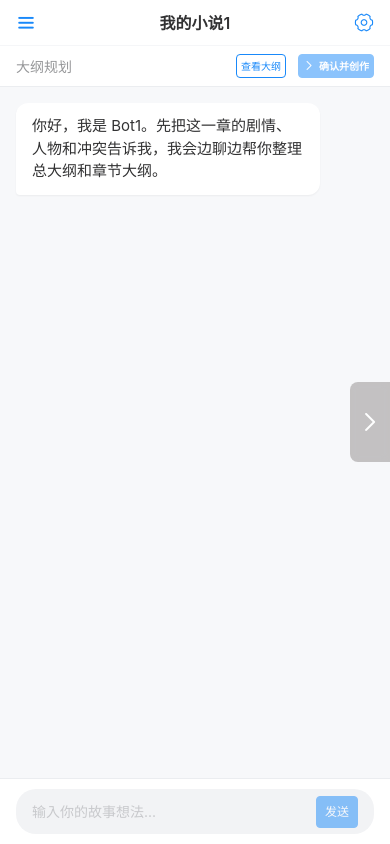
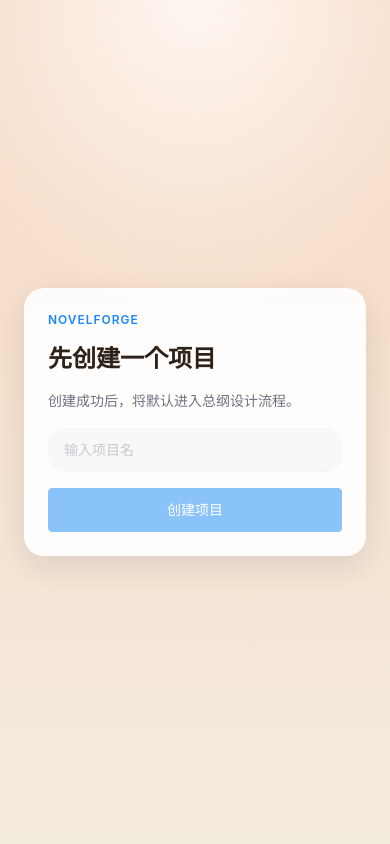
Before and after one commit to benisong/NovelForge, a Vue app in the folder static/mobile-app/: page /#/project in a window 390 px wide. Built offline with nearby package versions, Linux system fonts and the light colour scheme; no server answers.

Commit message:
feat: add mobile project creation flow

```diff
--- a/static/mobile-app/src/stores/project.js
+++ b/static/mobile-app/src/stores/project.js
@@ -154,6 +154,9 @@ export const useProjectStore = defineStore('project', () => {
   const projectName = ref('我的小说1');
   const chatHistory = ref([]);
   const currentOutline = ref('');
+  const outlineDraft = ref('');
+  const outlineMode = ref('');
+  const outlineDirty = ref(false);
   const chapterOutline = ref('');
   const currentContent = ref('');
   const selectedStyleId = ref('');
@@ -172,6 +175,29 @@ export const useProjectStore = defineStore('project', () => {
 
   const setConfig = (nextConfig) => {
     config.value = normalizeConfig(nextConfig);
+  };
+
+  const createProject = (name = '') => {
+    const normalizedName = String(name || '').trim() || '我的小说1';
+    projectId.value = `proj_${Date.now().toString(36)}`;
+    projectName.value = normalizedName;
+    chatHistory.value = [];
+    currentOutline.value = '';
+    outlineDraft.value = '';
+    outlineMode.value = 'design';
+    outlineDirty.value = false;
+    chapterOutline.value = '';
+    currentContent.value = '';
+    reviews.value = [];
+    summaries.value = [];
+    bigSummaries.value = [];
+    chapters.value = [];
+    lastRewriteSuggestions.value = '';
+    pendingPlanningPrompt.value = '';
+    selectedStyleId.value = defaultStyleId.value;
+    wordCount.value = defaultWordCount.value;
+    localStorage.setItem('nf_last_project', projectId.value);
+    return projectId.value;
   };
 
   const createConfigDraft = () => cloneValue(config.value || createDefaultConfig());
@@ -307,6 +333,9 @@ export const useProjectStore = defineStore('project', () => {
       projectName.value = data.name || '我的小说1';
       chatHistory.value = data.chat_history || [];
       currentOutline.value = data.current_outline || '';
+      outlineDraft.value = data.outline_draft || '';
+      outlineMode.value = data.outline_mode || '';
+      outlineDirty.value = !!data.outline_dirty;
       chapterOutline.value = data.chapter_outline || '';
       currentContent.value = data.current_content || '';
       {
@@ -343,7 +372,7 @@ export const useProjectStore = defineStore('project', () => {
     }
 
     if (!projectId.value) {
-      projectId.value = `proj_${Date.now().toString(36)}`;
+      return false;
     }
 
     const payload = {
@@ -352,6 +381,9 @@ export const useProjectStore = defineStore('project', () => {
       chapters: chapters.value,
       chat_history: chatHistory.value,
       current_outline: currentOutline.value,
+      outline_draft: outlineDraft.value,
+      outline_mode: outlineMode.value,
+      outline_dirty: outlineDirty.value,
       chapter_outline: chapterOutline.value,
       current_content: currentContent.value,
       style_id: selectedStyleId.value,
@@ -389,6 +421,9 @@ export const useProjectStore = defineStore('project', () => {
     projectName,
     chatHistory,
     currentOutline,
+    outlineDraft,
+    outlineMode,
+    outlineDirty,
     chapterOutline,
     currentContent,
     selectedStyleId,
@@ -407,6 +442,7 @@ export const useProjectStore = defineStore('project', () => {
     saveConfig,
     fetchAvailableModels,
     loadStyleDefaults,
+    createProject,
     loadProject,
     saveProject,
     BOT_KEYS,
--- a/static/mobile-app/src/views/Planning.vue
+++ b/static/mobile-app/src/views/Planning.vue
@@ -11,7 +11,7 @@
           icon="arrow"
           type="primary"
           class="next-btn"
-          :disabled="isGenerating || !hasOutline"
+          :disabled="isGenerating || !canProceedToWriting"
           @click="confirmOutlineAndNext"
         >
           确认并创作
@@ -99,14 +99,16 @@ watch(
 
 const welcomeMessage = {
   role: 'assistant',
-  content: '你好，我是 Bot1。先把这一章的剧情、人物和冲突告诉我，我会边聊边帮你整理总大纲和章节大纲。',
+  content: '你好，我是 Bot1。先把你当前想推进的剧情、人物、冲突或设定告诉我，我会帮你梳理当前章节规划，并结合已有正式总纲继续讨论。',
 };
 
 const displayHistory = computed(() => (
   projectStore.chatHistory.length > 0 ? projectStore.chatHistory : [welcomeMessage]
 ));
 
-const hasOutline = computed(() => Boolean(projectStore.currentOutline || projectStore.chapterOutline));
+const hasOfficialOutline = computed(() => Boolean(String(projectStore.currentOutline || '').trim()));
+const hasChapterOutline = computed(() => Boolean(String(projectStore.chapterOutline || '').trim()));
+const canProceedToWriting = computed(() => hasOfficialOutline.value && hasChapterOutline.value);
 
 const scrollToBottom = async () => {
   await nextTick();
@@ -121,12 +123,8 @@ const formatMessage = (text, role) => {
 };
 
 const syncOutlines = (fullText) => {
-  const outline = extractOutline(fullText);
   const chapterOutline = extractChapterOutline(fullText);
 
-  if (outline) {
-    projectStore.currentOutline = outline;
-  }
   if (chapterOutline) {
     projectStore.chapterOutline = chapterOutline;
   }
@@ -196,8 +194,13 @@ const sendMessage = async () => {
 };
 
 const confirmOutlineAndNext = async () => {
-  if (!hasOutline.value) {
-    showToast('先让 Bot1 生成大纲再继续');
+  if (!hasOfficialOutline.value) {
+    showToast('请先完成正式总纲设计，再进入创作');
+    return;
+  }
+
+  if (!hasChapterOutline.value) {
+    showToast('请先让 Bot1 生成当前章节大纲');
     return;
   }
 
--- a/static/mobile-app/src/views/ProjectDetail.vue
+++ b/static/mobile-app/src/views/ProjectDetail.vue
@@ -1,5 +1,23 @@
 <template>
   <div class="project-detail-container">
+    <div v-if="!projectStore.projectId" class="project-empty-state">
+      <div class="project-empty-card">
+        <p class="project-empty-kicker">NovelForge</p>
+        <h2>先创建一个项目</h2>
+        <p class="project-empty-copy">创建成功后，将默认进入总纲设计流程。</p>
+        <van-field
+          v-model="newProjectName"
+          placeholder="输入项目名"
+          class="project-empty-input"
+          @keydown.enter.prevent="handleCreateProject"
+        />
+        <van-button type="primary" block :disabled="!newProjectName.trim()" @click="handleCreateProject">
+          创建项目
+        </van-button>
+      </div>
+    </div>
+
+    <template v-else>
       <van-nav-bar
         title="NovelForge"
         fixed
@@ -77,6 +95,7 @@
           </van-collapse>
         </div>
       </van-action-sheet>
+    </template>
   </div>
 </template>
 
@@ -102,12 +121,23 @@ const writingViewRef = ref(null);
 const reviewViewRef = ref(null);
 const memoryViewRef = ref(null);
 const currentCardIndex = ref(0);
+const newProjectName = ref('');
 
 const currentProjectName = computed(() => projectStore.projectName || '我的小说');
+const hasOfficialOutline = computed(() => Boolean(String(projectStore.currentOutline || '').trim()));
 
 onMounted(async () => {
   await projectStore.loadConfig();
-  await projectStore.loadProject();
+  const loaded = await projectStore.loadProject();
+  if (!loaded) {
+    return;
+  }
+
+  if (!hasOfficialOutline.value) {
+    currentCardIndex.value = 0;
+    await nextTick();
+    swipeRef.value?.swipeTo?.(0);
+  }
 });
 
 const onSwipeChange = (index) => {
@@ -207,6 +237,20 @@ const backToPC = async () => {
   await projectStore.saveProject();
   window.location.assign('/');
 };
+
+const handleCreateProject = async () => {
+  const name = String(newProjectName.value || '').trim();
+  if (!name) {
+    return;
+  }
+
+  projectStore.createProject(name);
+  await projectStore.saveProject({ force: true });
+  newProjectName.value = '';
+  currentCardIndex.value = 0;
+  await nextTick();
+  swipeRef.value?.swipeTo?.(0);
+};
 </script>
 
 <style scoped>
@@ -214,6 +258,53 @@ const backToPC = async () => {
   display: flex;
   flex-direction: column;
   height: 100dvh;
+}
+
+.project-empty-state {
+  flex: 1;
+  display: flex;
+  align-items: center;
+  justify-content: center;
+  padding: 24px;
+}
+
+.project-empty-card {
+  width: 100%;
+  max-width: 420px;
+  display: flex;
+  flex-direction: column;
+  gap: 16px;
+  padding: 24px;
+  border-radius: 20px;
+  background: rgba(255, 255, 255, 0.92);
+  box-shadow: 0 12px 32px rgba(15, 23, 42, 0.10);
+}
+
+.project-empty-kicker {
+  margin: 0;
+  font-size: 12px;
+  font-weight: 600;
+  letter-spacing: 0.08em;
+  text-transform: uppercase;
+  color: var(--van-primary-color);
+}
+
+.project-empty-card h2 {
+  margin: 0;
+  font-size: 24px;
+  line-height: 1.3;
+}
+
+.project-empty-copy {
+  margin: 0;
+  font-size: 14px;
+  line-height: 1.6;
+  color: #6b7280;
+}
+
+.project-empty-input {
+  border-radius: 16px;
+  background: #f7f8fa;
 }
 
 .global-nav {
@@ -259,37 +350,30 @@ const backToPC = async () => {
 
 .outline-text {
   white-space: pre-wrap;
-  line-height: 1.6;
+  font-size: 14px;
+  line-height: 1.7;
+  color: #323233;
 }
 
 .side-arrow {
-  position: absolute;
+  position: fixed;
   top: 50%;
-  z-index: 100;
+  transform: translateY(-50%);
+  z-index: 90;
   display: flex;
   align-items: center;
   justify-content: center;
-  width: 40px;
-  height: 80px;
-  background-color: rgba(31, 24, 19, 0.24);
-  border-radius: 8px;
-  backdrop-filter: blur(4px);
-  transform: translateY(-50%);
-}
-
-.side-arrow:active {
-  background-color: rgba(31, 24, 19, 0.42);
+  width: 36px;
+  height: 56px;
+  border-radius: 18px;
+  background: rgba(15, 23, 42, 0.32);
 }
 
 .left-arrow {
-  left: 0;
-  border-top-left-radius: 0;
-  border-bottom-left-radius: 0;
+  left: 8px;
 }
 
 .right-arrow {
-  right: 0;
-  border-top-right-radius: 0;
-  border-bottom-right-radius: 0;
+  right: 8px;
 }
 </style>
```
Also changed, not shown: 3 other files (tests, documents, lock files or other folders). Lines whose indentation alone changed are shown as unchanged.
